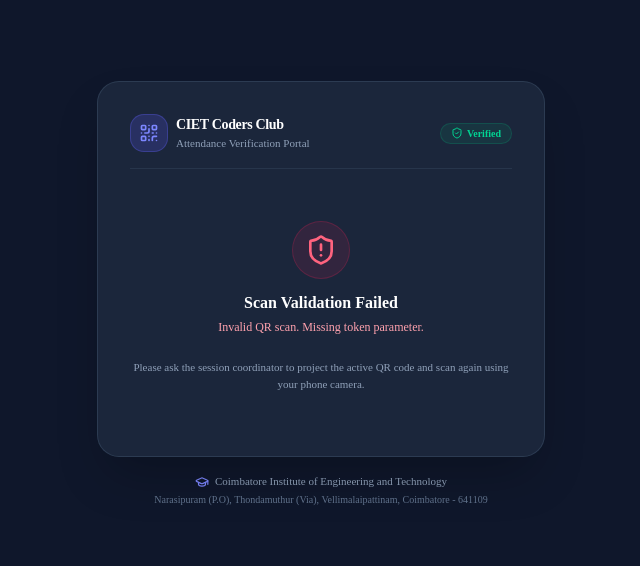
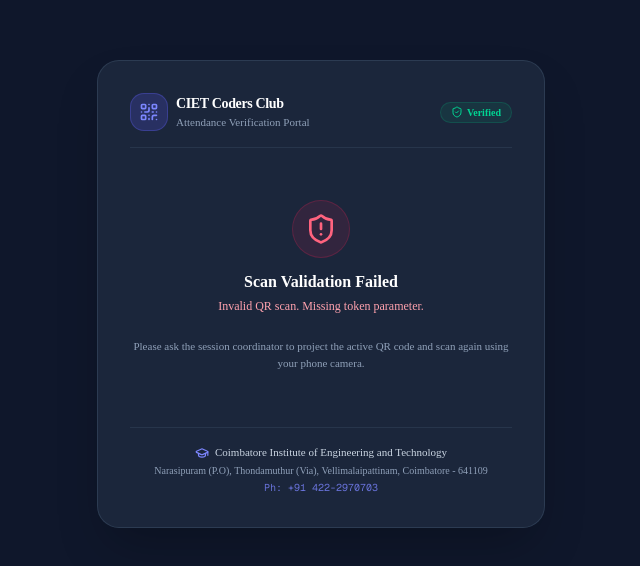
Before and after one commit to CodersClub-CIET/coders-club-platform, a Next.js app: page /attendance/scan in a window 1280 px wide. Shown: the part 106-672 px from the top of the page, without its empty margins (319-959 px from the left). Built offline with nearby package versions, Linux system fonts and the light colour scheme.

Commit message:
fix(attendance): enclose institutional footer details inside styled card boxes

```diff
--- a/app/attendance/scan/page.tsx
+++ b/app/attendance/scan/page.tsx
@@ -593,17 +593,18 @@ function ScanContent() {
             )}
           </div>
         )}
-      </div>
 
-      {/* Footer Info */}
-      <div className="mt-4 text-center text-[11px] text-slate-500 flex flex-col items-center gap-0.5">
-        <div className="flex items-center gap-1.5 text-slate-400 font-medium">
-          <GraduationCap className="size-3.5 text-indigo-400" />
-          <span>Coimbatore Institute of Engineering and Technology</span>
+        {/* Footer Info inside the card box */}
+        <div className="mt-6 pt-4 border-t border-slate-700/60 text-center text-[11px] text-slate-400 flex flex-col items-center gap-0.5">
+          <div className="flex items-center gap-1.5 text-slate-300 font-medium">
+            <GraduationCap className="size-3.5 text-indigo-400" />
+            <span>Coimbatore Institute of Engineering and Technology</span>
+          </div>
+          <span className="text-[10px] text-slate-400">
+            Narasipuram (P.O), Thondamuthur (Via), Vellimalaipattinam, Coimbatore - 641109
+          </span>
+          <span className="text-[10px] text-indigo-400/80 font-mono">Ph: +91 422-2970703</span>
         </div>
-        <span className="text-[10px] text-slate-500">
-          Narasipuram (P.O), Thondamuthur (Via), Vellimalaipattinam, Coimbatore - 641109
-        </span>
       </div>
     </div>
   );
--- a/app/protected/attendance/page.tsx
+++ b/app/protected/attendance/page.tsx
@@ -446,13 +446,13 @@ export default function AttendanceManagementPage() {
         />
       )}
 
-      {/* Official CIET Footer */}
-      <footer className="max-w-7xl mx-auto mt-12 pt-6 border-t border-slate-200 text-center text-xs text-slate-500">
-        <p className="font-semibold text-slate-700">Coimbatore Institute of Engineering and Technology</p>
-        <p className="text-[11px] text-slate-500 mt-0.5">
+      {/* Official CIET Footer Box */}
+      <footer className="max-w-7xl mx-auto mt-10 bg-white rounded-2xl border border-slate-200 p-5 shadow-sm text-center text-xs text-slate-500">
+        <p className="font-semibold text-slate-800 text-sm">Coimbatore Institute of Engineering and Technology</p>
+        <p className="text-xs text-slate-600 mt-1">
           Narasipuram (P.O), Thondamuthur (Via), Vellimalaipattinam, Coimbatore - 641109, Tamil Nadu &bull; Ph: +91 422-2970703
         </p>
-        <p className="text-[10px] text-slate-400 mt-1">
+        <p className="text-[11px] text-slate-400 mt-2 pt-2 border-t border-slate-100">
           Coders Club Platform &bull; Autonomous Institution Approved by AICTE, Affiliated to Anna University
         </p>
       </footer>
```
